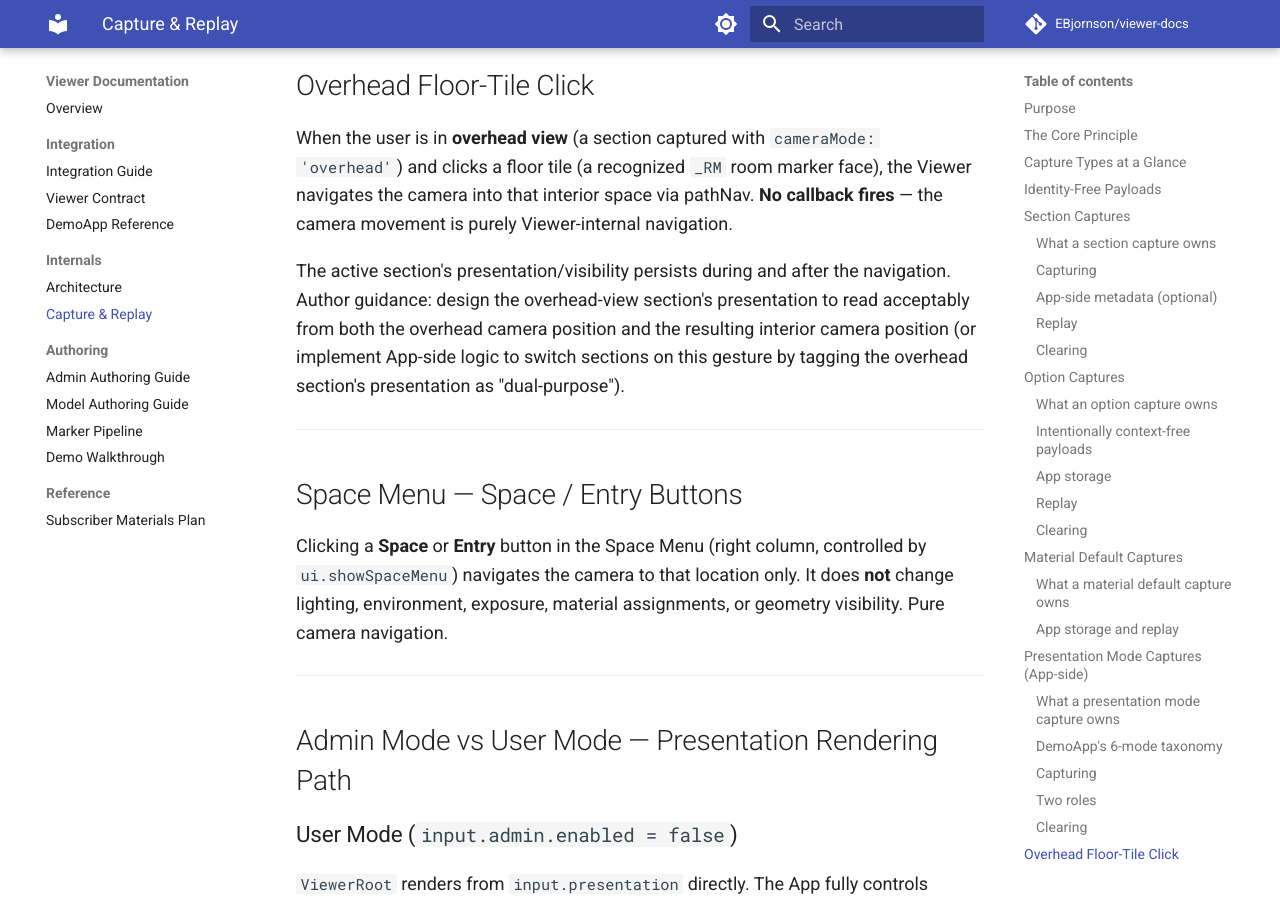
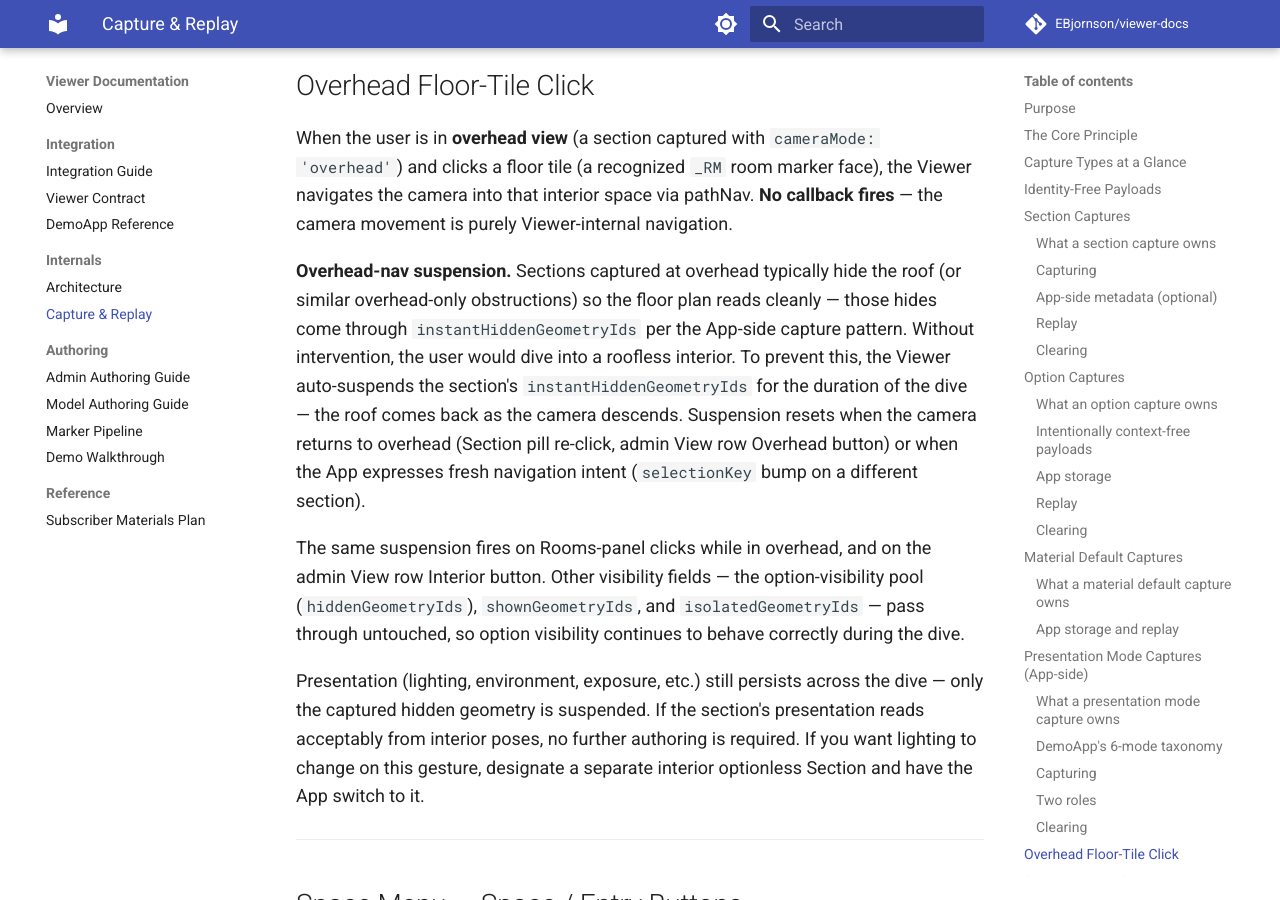
Before and after one commit to EBjornson/viewer-docs, an MkDocs documentation site: the page built from docs/capture_and_replay.md, in a window 1280 px wide and 900 px high, scrolled down 10845 px. Built offline with MkDocs 1.6.1 and Material for MkDocs 9.7.7, drawn with Linux system fonts in a browser that asks for light colours; comment, search, counter and statistics services are not loaded; some of the changed text lies outside the part shown.

Commit message:
Sync from main repo @ 9d6a7cd
Source branch: main
Source commit: 9d6a7cd6c30d0335c3f1b670a2a28cd857bb4840

````diff
--- a/docs/capture_and_replay.md
+++ b/docs/capture_and_replay.md
@@ -317,7 +317,11 @@ Like all clear buttons, this fires even when the Viewer has no locally-cached ca
 
 When the user is in **overhead view** (a section captured with `cameraMode: 'overhead'`) and clicks a floor tile (a recognized `_RM` room marker face), the Viewer navigates the camera into that interior space via pathNav. **No callback fires** — the camera movement is purely Viewer-internal navigation.
 
-The active section's presentation/visibility persists during and after the navigation. Author guidance: design the overhead-view section's presentation to read acceptably from both the overhead camera position and the resulting interior camera position (or implement App-side logic to switch sections on this gesture by tagging the overhead section's presentation as "dual-purpose").
+**Overhead-nav suspension.** Sections captured at overhead typically hide the roof (or similar overhead-only obstructions) so the floor plan reads cleanly — those hides come through `instantHiddenGeometryIds` per the App-side capture pattern. Without intervention, the user would dive into a roofless interior. To prevent this, the Viewer auto-suspends the section's `instantHiddenGeometryIds` for the duration of the dive — the roof comes back as the camera descends. Suspension resets when the camera returns to overhead (Section pill re-click, admin View row Overhead button) or when the App expresses fresh navigation intent (`selectionKey` bump on a different section).
+
+The same suspension fires on Rooms-panel clicks while in overhead, and on the admin View row Interior button. Other visibility fields — the option-visibility pool (`hiddenGeometryIds`), `shownGeometryIds`, and `isolatedGeometryIds` — pass through untouched, so option visibility continues to behave correctly during the dive.
+
+Presentation (lighting, environment, exposure, etc.) still persists across the dive — only the captured hidden geometry is suspended. If the section's presentation reads acceptably from interior poses, no further authoring is required. If you want lighting to change on this gesture, designate a separate interior optionless Section and have the App switch to it.
 
 ---
 
@@ -383,8 +387,11 @@ Capture (App-side)        App routes to its currently active pMode key.
                           and rely on section captures' embedded snapshots.
 
 Overhead floor click    → Viewer-internal camera navigation only. No callback.
-                          Author designs overhead-section presentation to work
-                          from both viewing angles, or App switches sections.
+                          Section's instantHiddenGeometryIds (typically the
+                          roof) auto-suspend during the dive so the user can
+                          see what they've dived into. Same applies to Rooms-
+                          panel clicks and admin View row Interior while in
+                          overhead. Reapplies on return to overhead.
 ```
 
 ---
````
Also changed, not shown: docs/admin_authoring_guide.md (+5 -3 lines), docs/architecture.md (+1 -1 lines), docs/marker_pipeline.md (+1 -1 lines).
